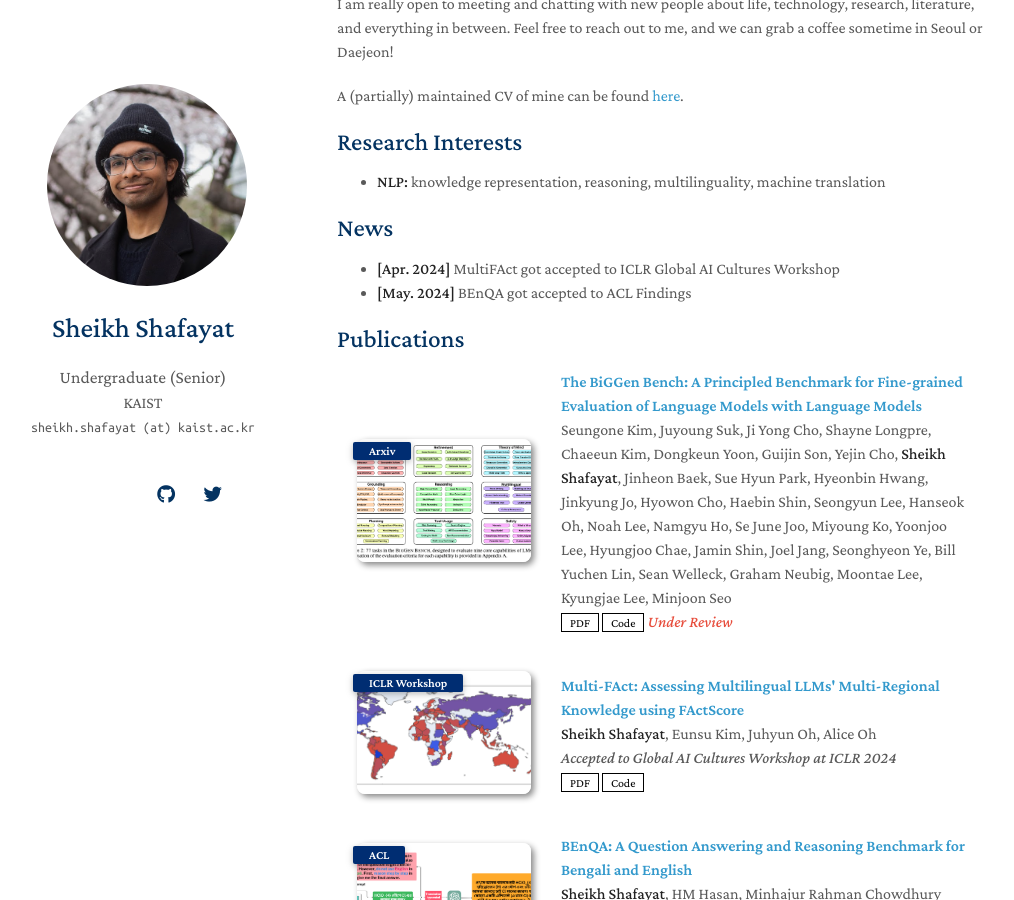
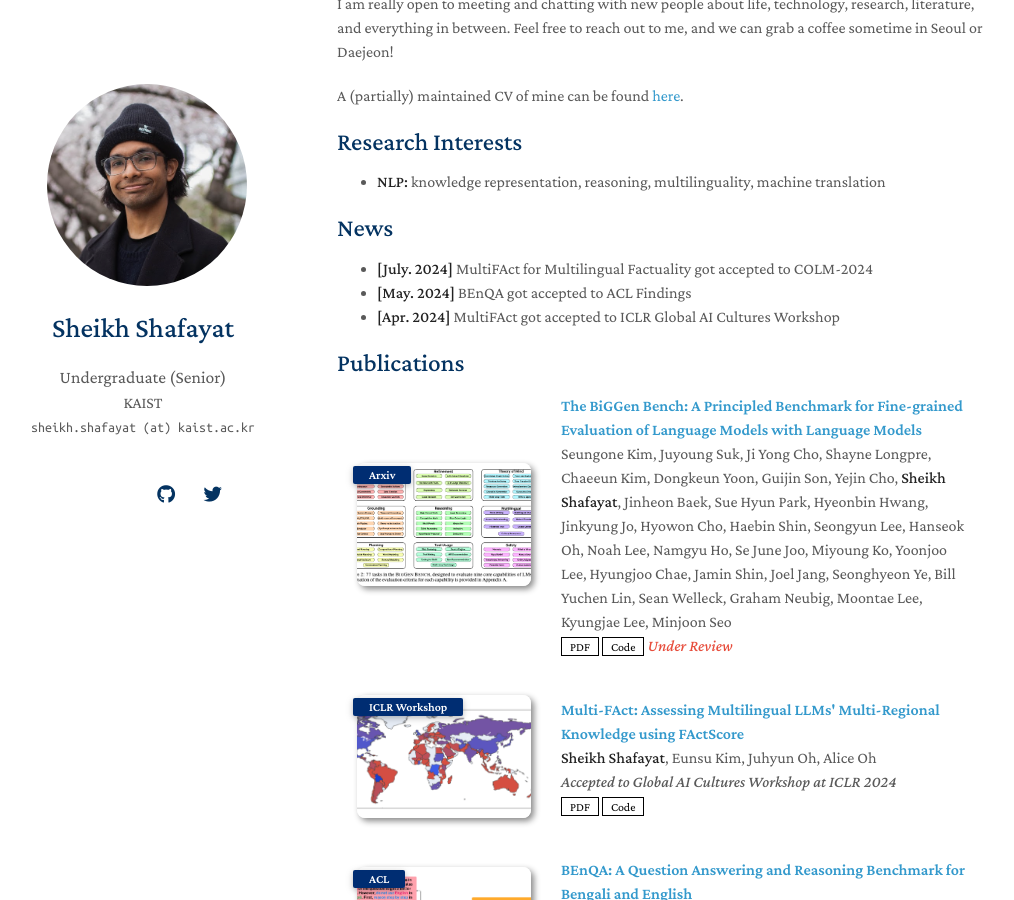
Before and after one commit to sheikhshafayat/sheikhshafayat.github.io, a Jekyll site: the page built from index.md, in a window 1280 px wide and 900 px high, scrolled down 369 px. Shown: the whole window, without its empty margins (133-1147 px from the left). Built offline with Jekyll 4.4.1, drawn with Linux system fonts in a browser that asks for light colours; nearby versions of some CDN libraries; a style sheet for code colours, icons or effects is not loaded; our own code applies the rules of GitHub Pages for plain Markdown files.

Commit message:
minor change

```diff
--- a/index.md
+++ b/index.md
@@ -20,8 +20,9 @@ A (partially) maintained CV of mine can be found [here](https://docs.google.com/
 
 ## News
 
+- **[July. 2024]** MultiFAct for Multilingual Factuality got accepted to COLM-2024
+- **[May. 2024]** BEnQA got accepted to ACL Findings
 - **[Apr. 2024]** MultiFAct got accepted to ICLR Global AI Cultures Workshop
-- **[May. 2024]** BEnQA got accepted to ACL Findings
 
 
 {% include_relative _includes/publications.md %}
```
Also changed, not shown: 1 other file.
